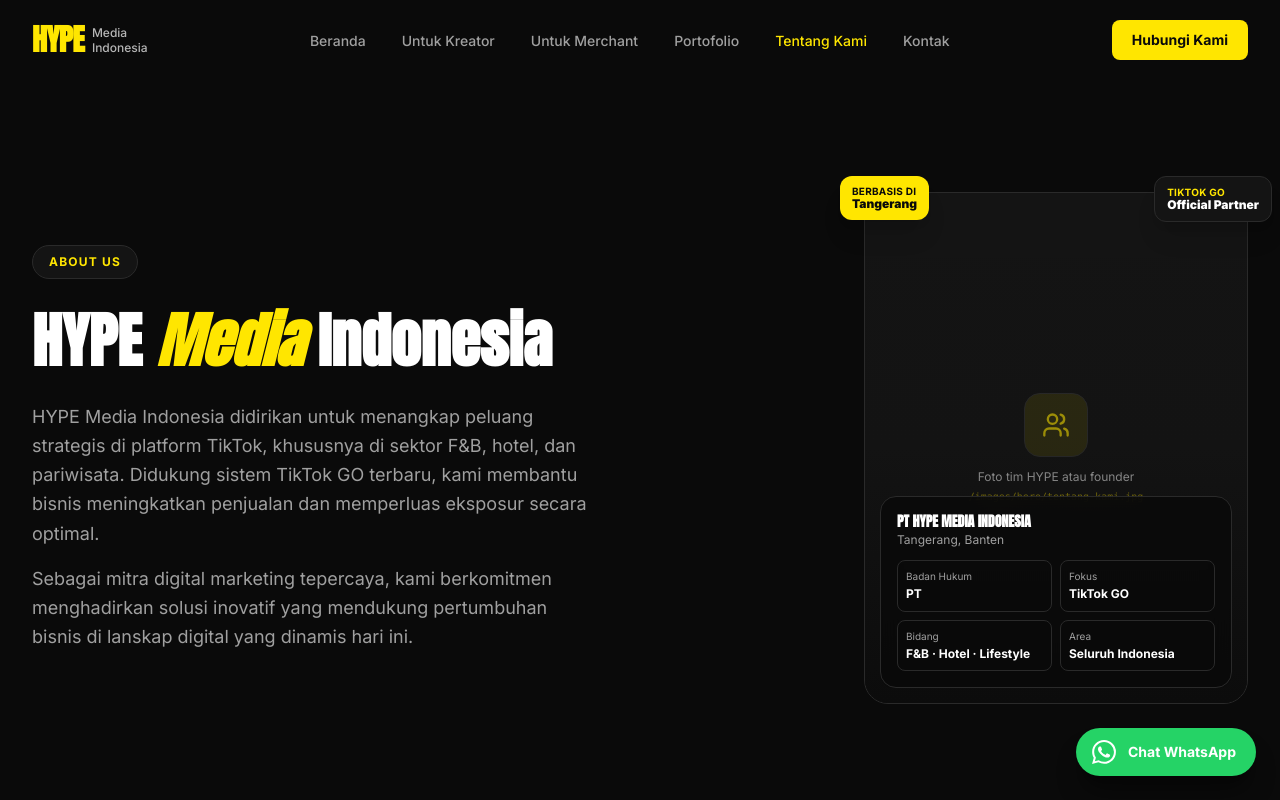
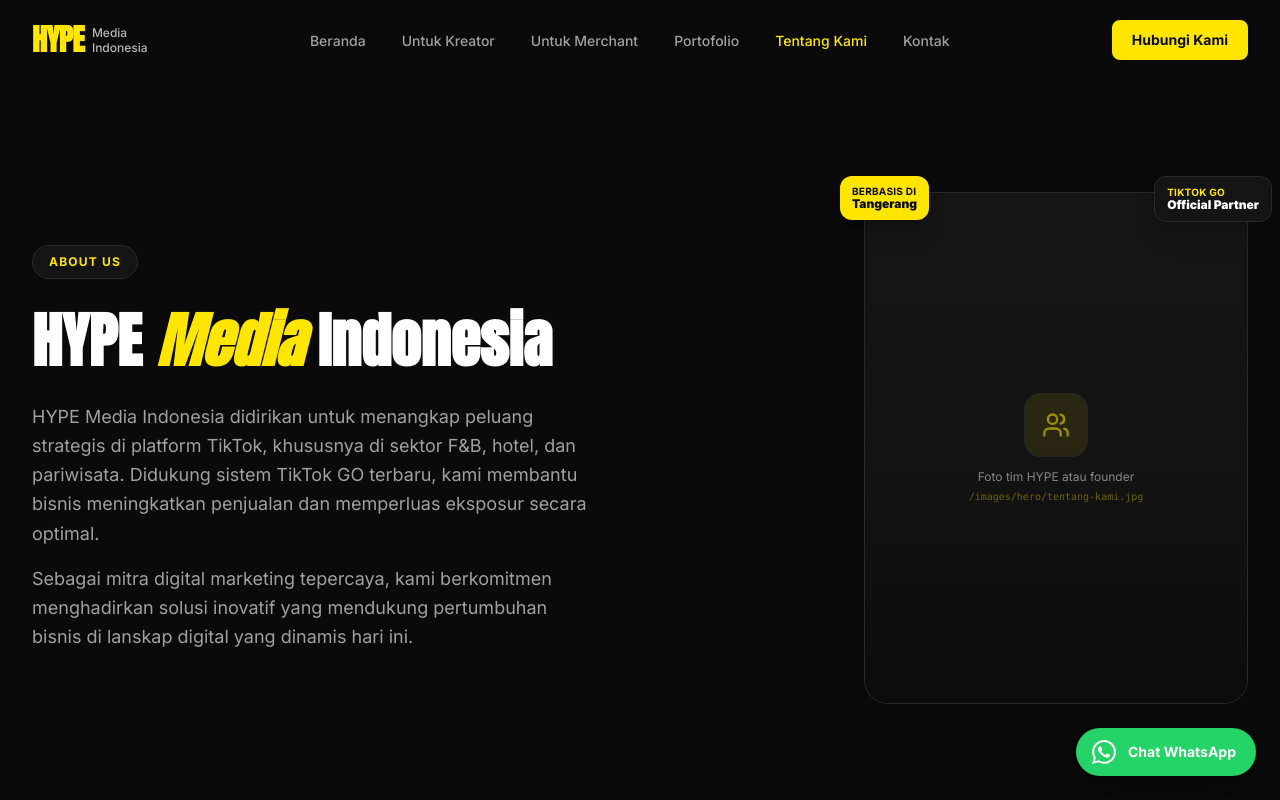
Before and after one commit to banzilla25/website-hype, a Next.js app: page /tentang-kami in a window 1280 px wide. Shown: the top 800 px of the page. Built offline with nearby package versions, Linux system fonts and the light colour scheme.

Commit message:
fix: remove company info overlay from tentang kami hero

```diff
--- a/src/components/sections/tentang/TentangHeroSection.tsx
+++ b/src/components/sections/tentang/TentangHeroSection.tsx
@@ -4,13 +4,6 @@
 import { motion, useInView } from "framer-motion";
 import { Users } from "lucide-react";
 import { siteConfig } from "@/lib/site-config";
-
-const companyDetails = [
-  { label: "Badan Hukum", value: "PT" },
-  { label: "Fokus", value: "TikTok GO" },
-  { label: "Bidang", value: "F&B · Hotel · Lifestyle" },
-  { label: "Area", value: "Seluruh Indonesia" },
-];
 
 export default function TentangHeroSection() {
   const ref = useRef(null);
@@ -85,22 +78,6 @@
                 <div className="absolute inset-0 bg-linear-to-t from-hype-black/80 via-hype-black/10 to-transparent pointer-events-none" />
               </div>
 
-              {/* Bottom overlay — company info card */}
-              <div className="absolute bottom-4 left-4 right-4 bg-hype-black/85 backdrop-blur-md border border-hype-border/60 rounded-2xl p-4">
-                <p className="font-display font-black text-hype-white text-sm leading-tight">
-                  {siteConfig.legalName}
-                </p>
-                <p className="text-hype-gray text-xs mt-0.5 mb-3">{siteConfig.location.display}</p>
-                <div className="grid grid-cols-2 gap-2">
-                  {companyDetails.map((item) => (
-                    <div key={item.label} className="bg-hype-black/60 border border-hype-border/40 rounded-lg p-2">
-                      <p className="text-hype-gray text-[10px] mb-0.5">{item.label}</p>
-                      <p className="font-bold text-hype-white text-xs leading-snug">{item.value}</p>
-                    </div>
-                  ))}
-                </div>
-              </div>
-
               {/* Floating — TikTok GO Official (top right) */}
               <motion.div
                 initial={{ opacity: 0, scale: 0.85 }}
```
